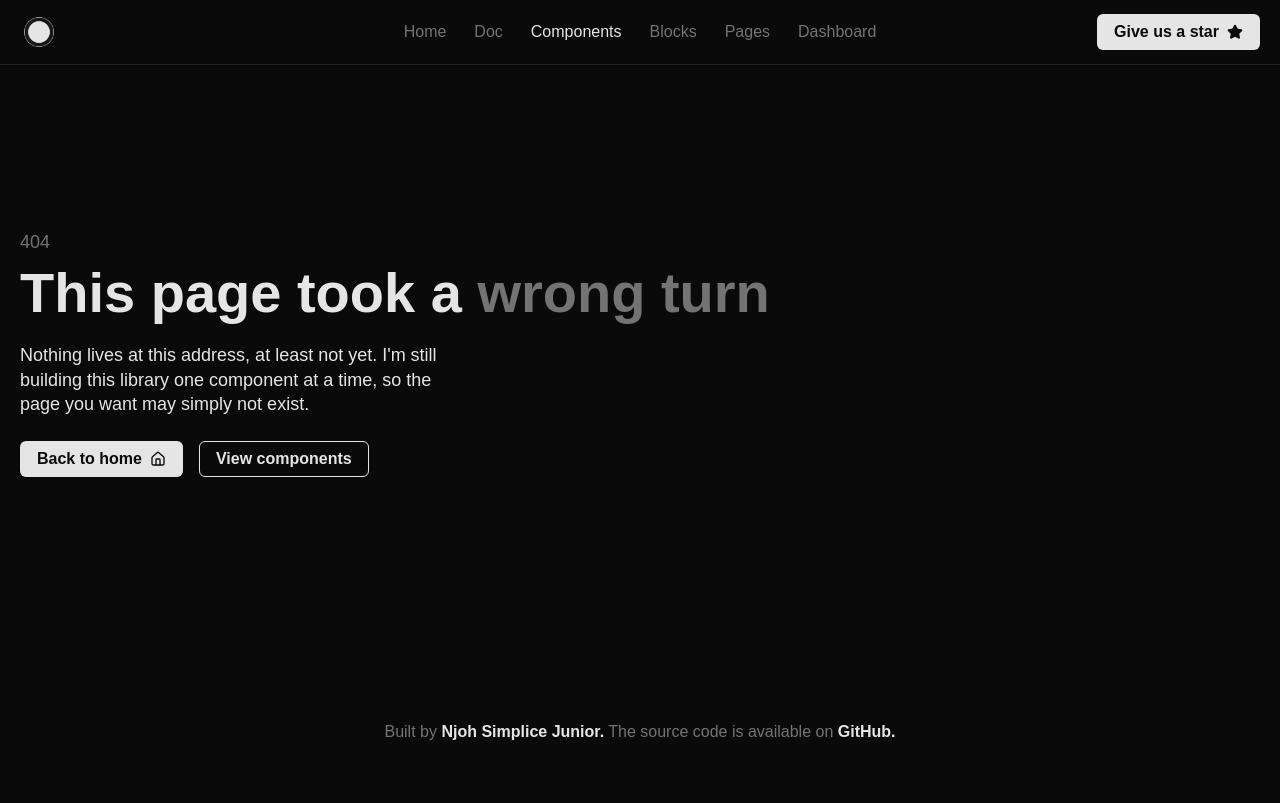
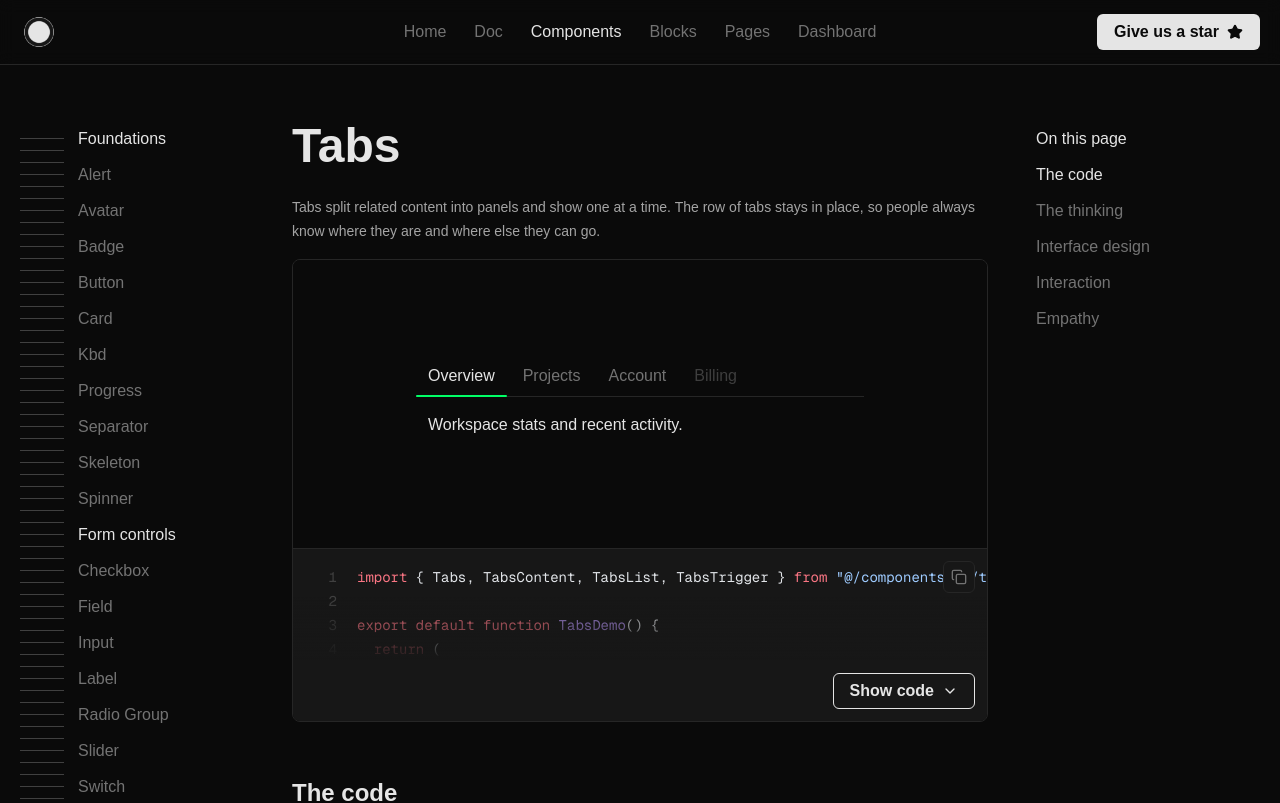
Before and after one commit to njoh-simplice/ui-nsdev, a Next.js app: page /components/tabs in a window 1280 px wide. Before the commit this address had no page. Shown: the top 803 px of the page. Built offline with nearby package versions, Linux system fonts and the light colour scheme; a web font is replaced by a local one.

Commit message:
Add the Tabs component and page
A row of tabs with an accent underline that slides to the selected tab. Documents that disabled tabs stay focusable.

Co-Authored-By: Claude Sonnet 5.5 <noreply@anthropic.com>

```diff
--- a/content/components/index.ts
+++ b/content/components/index.ts
@@ -20,6 +20,7 @@ import { meta as skeleton } from "./skeleton/meta";
 import { meta as slider } from "./slider/meta";
 import { meta as spinner } from "./spinner/meta";
 import { meta as switchMeta } from "./switch/meta";
+import { meta as tabs } from "./tabs/meta";
 import { meta as textarea } from "./textarea/meta";
 import { meta as toggle } from "./toggle/meta";
 import { meta as toggleGroup } from "./toggle-group/meta";
@@ -44,6 +45,7 @@ export const components = [
   slider,
   spinner,
   switchMeta,
+  tabs,
   textarea,
   toggle,
   toggleGroup,
--- /dev/null
+++ b/content/components/tabs/demo.tsx
@@ -0,0 +1,19 @@
+import { Tabs, TabsContent, TabsList, TabsTrigger } from "@/components/ui/tabs";
+
+export default function TabsDemo() {
+  return (
+    <Tabs defaultValue="overview" className="max-w-md">
+      <TabsList>
+        <TabsTrigger value="overview">Overview</TabsTrigger>
+        <TabsTrigger value="projects">Projects</TabsTrigger>
+        <TabsTrigger value="account">Account</TabsTrigger>
+        <TabsTrigger value="billing" disabled>
+          Billing
+        </TabsTrigger>
+      </TabsList>
+      <TabsContent value="overview">Workspace stats and recent activity.</TabsContent>
+      <TabsContent value="projects">Milestones and deadlines for your projects.</TabsContent>
+      <TabsContent value="account">Your profile and preferences.</TabsContent>
+    </Tabs>
+  );
+}
--- /dev/null
+++ b/content/components/tabs/meta.ts
@@ -0,0 +1,6 @@
+export const meta = {
+  title: "Tabs",
+  slug: "tabs",
+  group: "Disclosure & Overlays",
+  description: "Panels of content that you switch between with a row of tabs.",
+} as const;
--- /dev/null
+++ b/src/app/components/tabs/page.tsx
@@ -0,0 +1,117 @@
+import type { Metadata } from "next";
+import { ComponentPage } from "@/components/component-page";
+import TabsDemo from "@content/components/tabs/demo";
+import { meta } from "@content/components/tabs/meta";
+
+export const metadata: Metadata = { title: meta.title, description: meta.description };
+
+export default function Page() {
+  return (
+    <ComponentPage
+      title={meta.title}
+      lead="Tabs split related content into panels and show one at a time. The row of tabs stays in place, so people always know where they are and where else they can go."
+      demo={<TabsDemo />}
+      demoPath="content/components/tabs/demo.tsx"
+      sourcePath="src/components/ui/tabs.tsx"
+      props={[
+        {
+          name: "defaultValue",
+          type: "string",
+          description: "The value of the tab that starts selected, when the tabs manage their own state.",
+        },
+        {
+          name: "value",
+          type: "string",
+          description: "The selected tab, when you control it yourself.",
+        },
+        {
+          name: "onValueChange",
+          type: "function",
+          description: "Called with the value of the newly selected tab.",
+        },
+        {
+          name: "value",
+          type: "string",
+          description: "On each TabsTrigger and TabsContent. It ties a tab to its panel. Required.",
+        },
+        {
+          name: "disabled",
+          type: "boolean",
+          default: "false",
+          description: "On a TabsTrigger. Makes that tab impossible to select.",
+        },
+      ]}
+      propsNote="Every other prop goes to the Base UI Tabs underneath."
+      thinking={{
+        intro:
+          "Tabs are for content that belongs together but is never read together. Each panel stands on its own, and switching is cheap.",
+        notes: [
+          {
+            label: "Built on Base UI:",
+            text: "Base UI links each tab to its panel, selects tabs with the keyboard, and reports the position of the active tab so the indicator can slide to it.",
+          },
+          {
+            label: "Four parts:",
+            text: "Tabs holds the state, TabsList is the row, TabsTrigger is one tab and TabsContent is its panel.",
+          },
+          {
+            label: "Tabs or Accordion:",
+            text: "Tabs show one panel in a fixed place. An Accordion stacks sections so people can open several and read down the page.",
+          },
+        ],
+      }}
+      design={{
+        notes: [
+          {
+            label: "Underline:",
+            text: "The row sits on a hairline, and the selected tab has a 2px accent line over it. Accent green is part of the component, so it shows here too.",
+          },
+          {
+            label: "Selected:",
+            text: "The selected tab uses the main text color and the others use the secondary one, so the state doesn't depend on the line alone.",
+          },
+          {
+            label: "Disabled:",
+            text: "A disabled tab is dimmed to half and shows the not-allowed cursor.",
+          },
+        ],
+      }}
+      interaction={{
+        notes: [
+          {
+            label: "Select:",
+            text: "Click a tab. The accent line slides to it in 150ms.",
+          },
+          {
+            label: "Keyboard:",
+            text: "The row is one stop in the tab order. The left and right arrows move focus between tabs, and Home and End jump to the first and last. Enter or Space selects the focused tab. A disabled tab can still be focused, so it can be found, but it can't be selected.",
+          },
+          {
+            label: "Hover:",
+            text: "An unselected tab brightens under the pointer.",
+          },
+          {
+            label: "Motion:",
+            text: "With reduced motion turned on the line jumps instead of sliding.",
+          },
+        ],
+      }}
+      empathy={{
+        notes: [
+          {
+            label: "Roles:",
+            text: "The row is announced as a tab list, each tab reports whether it is selected, and each panel is labeled by its tab.",
+          },
+          {
+            label: "Panels can be focused:",
+            text: "After the tabs, Tab moves into the panel, which shows a focus ring, so keyboard users can reach content that has nothing focusable in it.",
+          },
+          {
+            label: "Keep labels short:",
+            text: "One or two words fit on a phone. The row scrolls sideways if it ever runs out of room.",
+          },
+        ],
+      }}
+    />
+  );
+}
--- /dev/null
+++ b/src/components/ui/tabs.tsx
@@ -0,0 +1,38 @@
+import type { ComponentProps } from "react";
+import { Tabs as BaseTabs } from "@base-ui/react/tabs";
+import { cx } from "@/lib/cx";
+import { focusRing } from "@/lib/styles";
+import type { WithClass } from "@/lib/types";
+
+export function Tabs({ className, ...props }: WithClass<ComponentProps<typeof BaseTabs.Root>>) {
+  return <BaseTabs.Root className={cx("w-full", className)} {...props} />;
+}
+
+// The row of tabs, with a green line under the active one that slides to the next when you
+// change tab.
+export function TabsList({ className, children, ...props }: WithClass<ComponentProps<typeof BaseTabs.List>>) {
+  return (
+    <BaseTabs.List className={cx("relative flex gap-1 border-b border-border", className)} {...props}>
+      {children}
+      <BaseTabs.Indicator className="absolute -bottom-px left-0 h-0.5 w-[var(--active-tab-width)] translate-x-[var(--active-tab-left)] rounded-full bg-accent transition-[translate,width] duration-150 ease-out motion-reduce:transition-none" />
+    </BaseTabs.List>
+  );
+}
+
+export function TabsTrigger({ className, ...props }: WithClass<ComponentProps<typeof BaseTabs.Tab>>) {
+  return (
+    <BaseTabs.Tab
+      className={cx(
+        "cursor-pointer rounded-sm px-3 py-2 text-base font-medium text-text-secondary transition-colors",
+        focusRing,
+        "not-data-[disabled]:hover:text-text data-[active]:text-text data-[disabled]:cursor-not-allowed data-[disabled]:opacity-50",
+        className,
+      )}
+      {...props}
+    />
+  );
+}
+
+export function TabsContent({ className, ...props }: WithClass<ComponentProps<typeof BaseTabs.Panel>>) {
+  return <BaseTabs.Panel className={cx("rounded-sm px-3 py-4 text-base text-text", focusRing, className)} {...props} />;
+}
```
